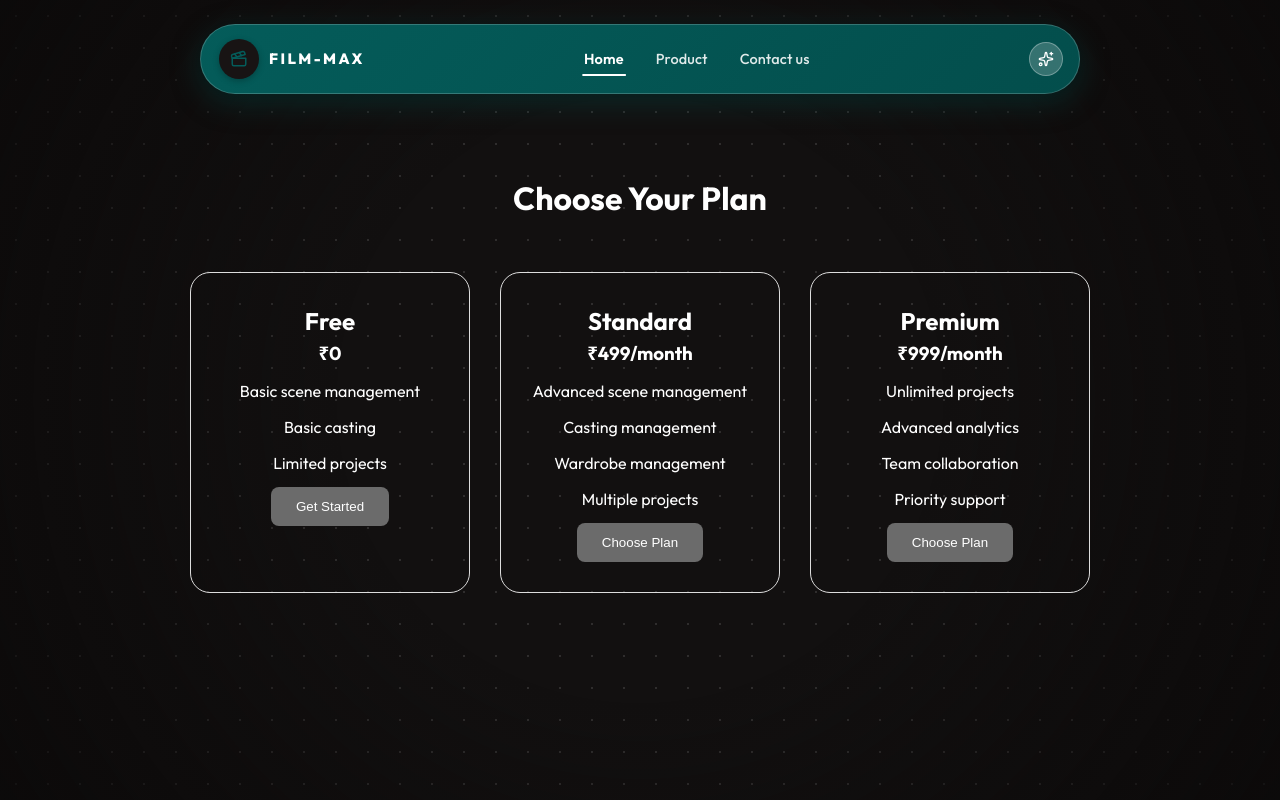
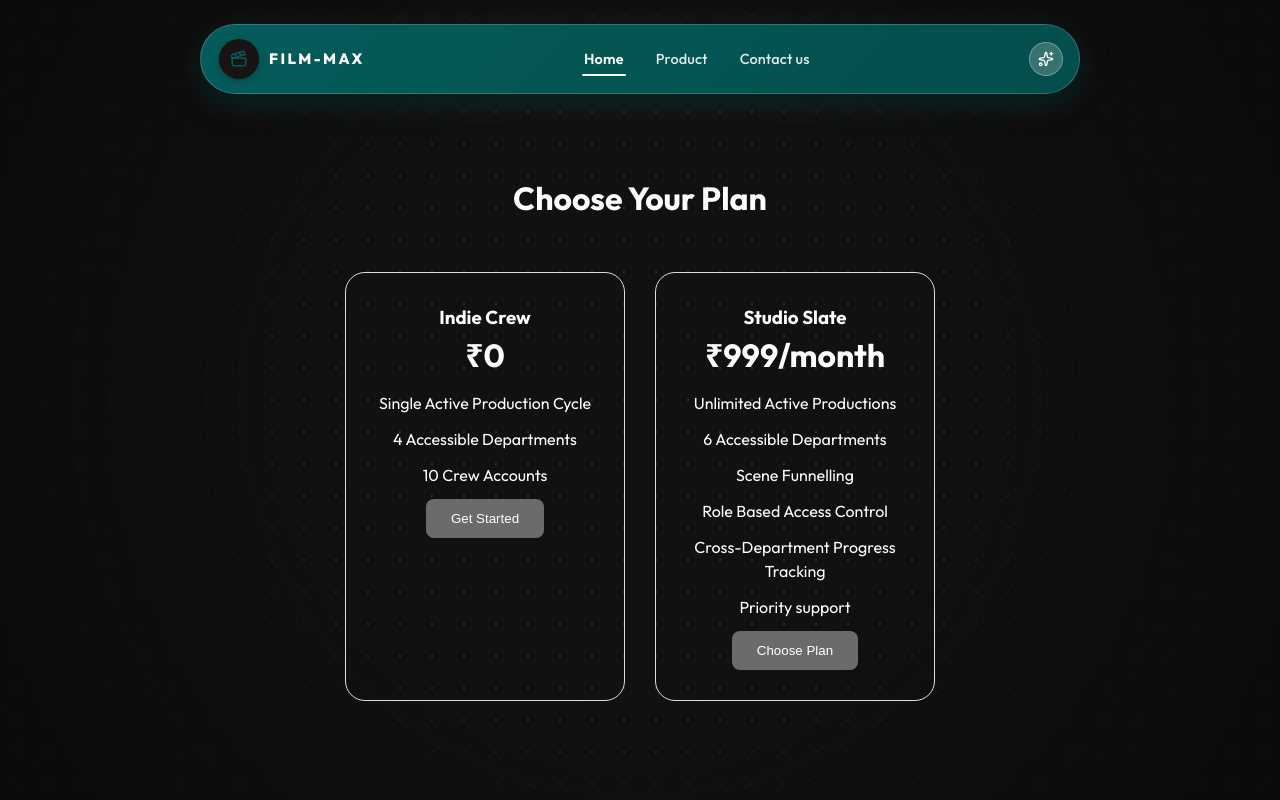
Before and after one commit to Siddhi0610/film-max, a React (Vite) app: page /film-max/product in a window 1280 px wide. Built offline with nearby package versions, Linux system fonts and the light colour scheme; a web font is replaced by a local one.

Commit message:
contact pg updated

```diff
--- a/src/pages/Product.jsx
+++ b/src/pages/Product.jsx
@@ -8,13 +8,14 @@ function Product() {
       <div className="pricing-container">
 
         <div className="pricing-card">
-          <h2>Free</h2>
-          <h3>₹0</h3>
+          <h3>Indie Crew</h3>
+          <h1>₹0</h1>
 
           <ul>
-            <li>Basic scene management</li>
-            <li>Basic casting</li>
-            <li>Limited projects</li>
+            <li>Single Active Production Cycle</li>
+            <li>4 Accessible Departments</li>
+            <li>10 Crew Accounts </li>
+
           </ul>
 
           <button>Get Started</button>
@@ -22,28 +23,15 @@ function Product() {
 
 
         <div className="pricing-card">
-          <h2>Standard</h2>
-          <h3>₹499/month</h3>
+          <h3>Studio Slate</h3>
+          <h1>₹999/month</h1>
 
           <ul>
-            <li>Advanced scene management</li>
-            <li>Casting management</li>
-            <li>Wardrobe management</li>
-            <li>Multiple projects</li>
-          </ul>
-
-          <button>Choose Plan</button>
-        </div>
-
-
-        <div className="pricing-card">
-          <h2>Premium</h2>
-          <h3>₹999/month</h3>
-
-          <ul>
-            <li>Unlimited projects</li>
-            <li>Advanced analytics</li>
-            <li>Team collaboration</li>
+            <li>Unlimited Active Productions</li>
+            <li>6 Accessible Departments</li>
+             <li>Scene Funnelling</li>
+            <li>Role Based Access Control</li>
+            <li>Cross-Department Progress Tracking</li>
             <li>Priority support</li>
           </ul>
 
```
